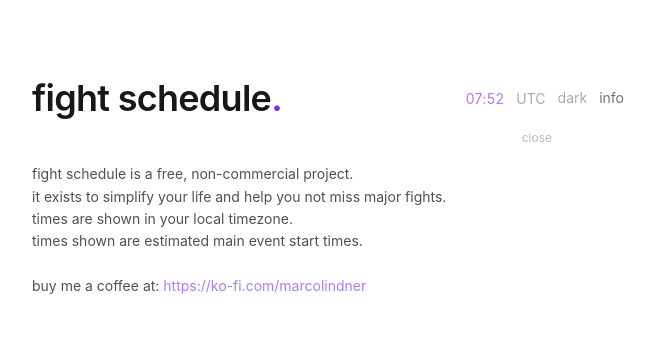
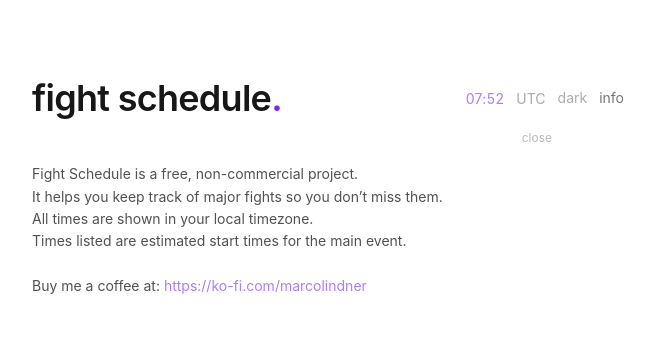
Before and after one commit to mvlindner/fight-schedule, a Next.js app: page / in a window 1280 px wide. Both pictures are taken after a click on the element "info". Shown: the top 348 px of the page, without its empty margins (312-967 px from the left). Built offline with nearby package versions, Linux system fonts and the light colour scheme.

Commit message:
Adjusted Info Text

```diff
--- a/components/FightSchedule.tsx
+++ b/components/FightSchedule.tsx
@@ -394,13 +394,13 @@ export default function FightSchedule({ fights }: Props) {
               close
             </span>
           </div>
-          <p>fight schedule is a free, non-commercial project.</p>
-          <p>it exists to simplify your life and help you not miss major fights.</p>
-          <p>times are shown in your local timezone.</p>
-          <p>times shown are estimated main event start times.</p>
+          <p>Fight Schedule is a free, non-commercial project.</p>
+          <p>It helps you keep track of major fights so you don’t miss them.</p>
+          <p>All times are shown in your local timezone.</p>
+          <p>Times listed are estimated start times for the main event.</p>
           <br />
           <p>
-            buy me a coffee at:{" "}
+            Buy me a coffee at:{" "}
             <a
               href="https://ko-fi.com/marcolindner"
               target="_blank"
```
